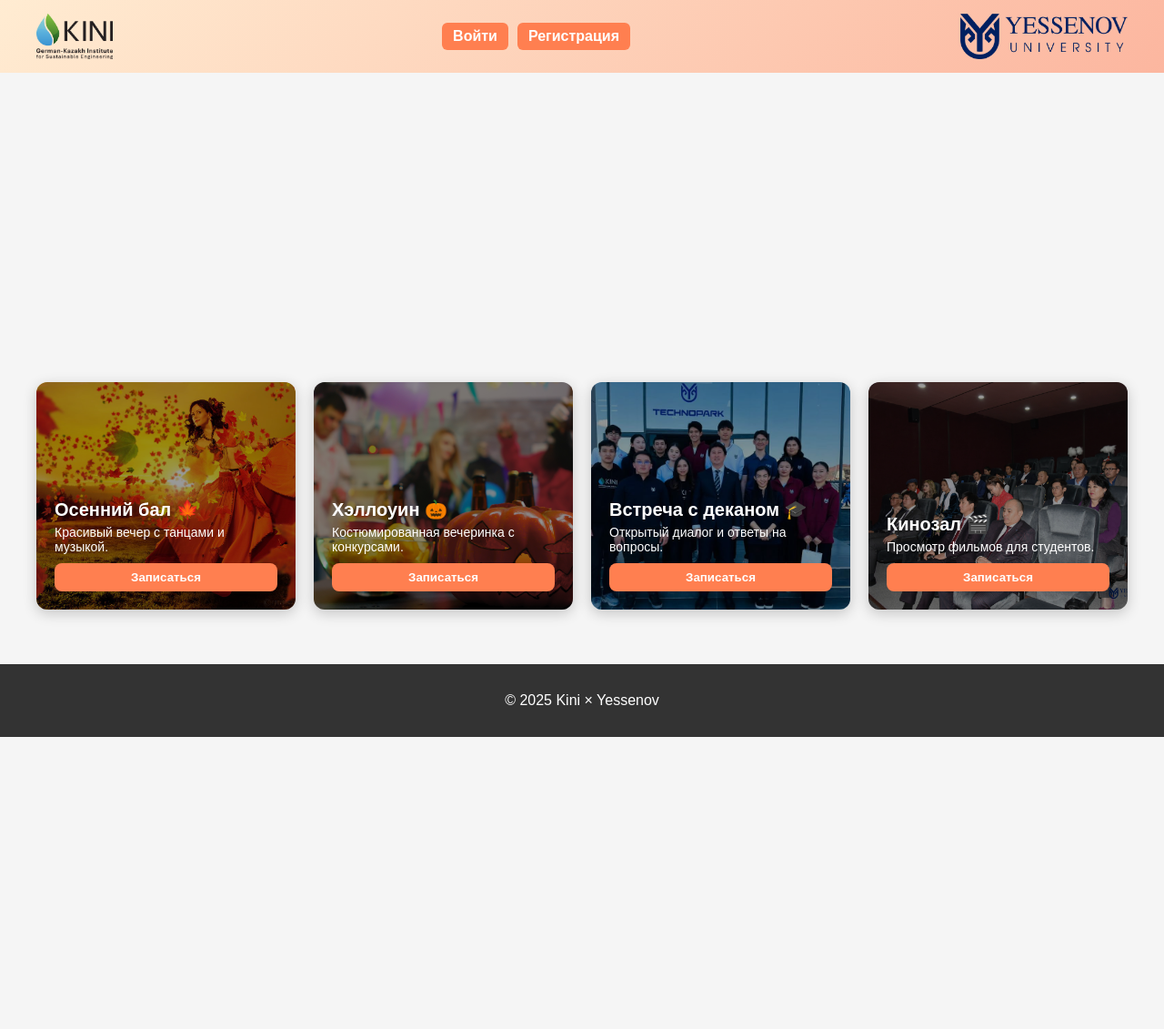
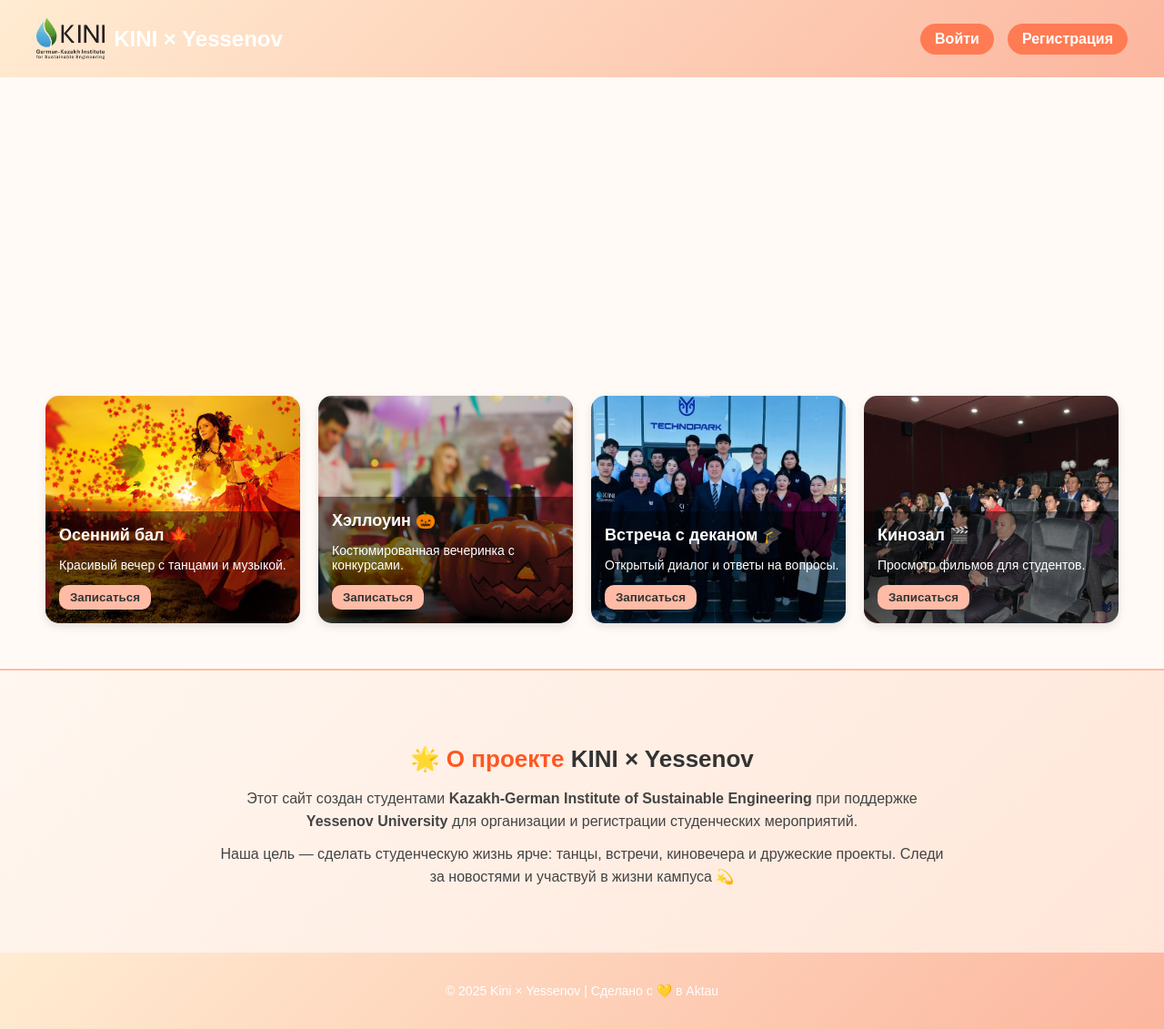
Before and after one commit to tendibaikyzyy-arch/event_project, a Django app: template events/templates/events/home.html in a window 1280 px wide. Shown: the whole page at 91% size. Before the commit the page ends 810 px from the top, so only its background shows below. Run offline with Django 5.2, Linux system fonts and the light colour scheme; the template is opened without the code that fills it, so the values that code supplies are empty.

Commit message:
Updated full home page design

```diff
--- a/events/templates/events/home.html
+++ b/events/templates/events/home.html
@@ -3,87 +3,205 @@
 <html lang="ru">
 <head>
     <meta charset="UTF-8">
-    <title>Kini × Yessenov — Главная</title>
+    <meta name="viewport" content="width=device-width, initial-scale=1.0">
+    <title>KINI × Yessenov — Главная</title>
+
     <style>
-        body { font-family: Arial, sans-serif; margin: 0; padding: 0; background: #f5f5f5; color: #333;}
+        body {
+            margin: 0;
+            font-family: "Poppins", sans-serif;
+            background: #fffaf6;
+            color: #333;
+        }
+
         header {
             background: linear-gradient(135deg, #ffecd2, #fcb69f);
-            padding: 15px 40px;
+            padding: 20px 40px;
             display: flex;
             justify-content: space-between;
             align-items: center;
         }
-        .logo { height: 50px; }
 
-        .banner { width: 100%; height: 300px; overflow: hidden; position: relative; }
+        header .logo {
+            display: flex;
+            align-items: center;
+        }
+
+        header .logo img {
+            height: 45px;
+            margin-right: 10px;
+        }
+
+        header h1 {
+            color: white;
+            font-size: 24px;
+            margin: 0;
+        }
+
+        .auth-buttons {
+            display: flex;
+            gap: 15px;
+        }
+
+        .auth-buttons a {
+            color: #fff;
+            background: #ff7b54;
+            padding: 8px 16px;
+            border-radius: 20px;
+            text-decoration: none;
+            font-weight: bold;
+            transition: 0.3s;
+        }
+
+        .auth-buttons a:hover {
+            background: #ff5722;
+        }
+
+        /* 🔹 Баннер баяу айналу */
+        .banner {
+            width: 100%;
+            height: 300px;
+            overflow: hidden;
+            position: relative;
+        }
+
         .slides {
             display: flex;
             width: 400%;
             height: 100%;
-    animation: slide 24s infinite ease-in-out;
+            animation: slide 20s infinite;
+            transition: transform 1s ease-in-out;
+        }
+
+        .slides img {
+            width: 100%;
+            height: 300px;
+            object-fit: cover;
         }
 
         @keyframes slide {
-    0%, 20% {
-        transform: translateX(0%);
-    }
-    25%, 45% {
-        transform: translateX(-100%);
-    }
-    50%, 70% {
-        transform: translateX(-200%);
-    }
-    75%, 95% {
-        transform: translateX(-300%);
-    }
-    100% {
-        transform: translateX(0%);
-    }
+            0%   { transform: translateX(0%); }
+            20%  { transform: translateX(0%); }
+            25%  { transform: translateX(-100%); }
+            45%  { transform: translateX(-100%); }
+            50%  { transform: translateX(-200%); }
+            70%  { transform: translateX(-200%); }
+            75%  { transform: translateX(-300%); }
+            95%  { transform: translateX(-300%); }
+            100% { transform: translateX(0%); }
         }
 
-        main { padding: 40px; }
-        .cards { display: grid; grid-template-columns: repeat(auto-fit, minmax(250px, 1fr)); gap: 20px; }
-        .card { position: relative; border-radius: 12px; height: 250px; background-size: cover; background-position: center; box-shadow: 0 4px 15px rgba(0,0,0,0.2); overflow: hidden; cursor: pointer; transition: transform 0.3s; }
-        .card:hover { transform: scale(1.03); }
-        .overlay { position: absolute; inset: 0; background: rgba(0,0,0,0.4); color: #fff; display: flex; flex-direction: column; justify-content: flex-end; padding: 20px; }
-        .overlay h3 { margin: 0; font-size: 20px; }
-        .overlay p { margin: 5px 0 0; font-size: 14px; }
-        footer { text-align: center; padding: 15px; background: #333; color: #fff; margin-top: 20px; }
+        /* 🔹 Карточкалар */
+        main {
+            padding: 50px;
+            background: #fffaf6;
+        }
+
+        .cards {
+            display: grid;
+            grid-template-columns: repeat(auto-fit, minmax(230px, 1fr));
+            gap: 20px;
+        }
+
+        .card {
+            position: relative;
+            height: 250px;
+            border-radius: 15px;
+            background-size: cover;
+            background-position: center;
+            overflow: hidden;
+            box-shadow: 0 4px 10px rgba(0,0,0,0.1);
+            transition: transform 0.3s;
+        }
+
+        .card:hover {
+            transform: scale(1.03);
+        }
+
+        .overlay {
+            background: rgba(0,0,0,0.45);
+            color: white;
+            position: absolute;
+            bottom: 0;
+            width: 100%;
+            padding: 15px;
+        }
+
+        .overlay h3 {
+            margin: 0;
+            font-size: 18px;
+        }
+
+        .overlay p {
+            font-size: 14px;
+        }
 
         .btn {
-            display:inline-block; margin-top:10px;
-            background:#ff7f50; color:#fff; border:none;
-            padding:8px 14px; border-radius:8px; font-weight:bold;
-            cursor:pointer; transition:.3s;
+            background: #ffbba5;
+            border: none;
+            color: #333;
+            border-radius: 10px;
+            padding: 6px 12px;
+            font-weight: bold;
+            cursor: pointer;
         }
-        .btn:hover { background:#ff5722; }
 
-        .auth-buttons { display: flex; gap: 10px; }
-        .auth-buttons a {
-            background: #ff7f50; color: #fff;
-            padding: 6px 12px; border-radius: 6px;
-            text-decoration: none; font-weight: bold;
-            transition: .3s;
+        .btn:hover {
+            background: #ff9f87;
         }
-        .auth-buttons a:hover { background: #ff5722; }
+
+        /* 🔹 "О проекте" секциясы */
+        .about {
+            text-align: center;
+            background: linear-gradient(135deg, #fff7f0, #ffe6d9);
+            padding: 60px 40px;
+            border-top: 2px solid #ffbca3;
+        }
+
+        .about h2 {
+            font-size: 26px;
+            color: #ff5722;
+            margin-bottom: 15px;
+        }
+
+        .about h2 span {
+            color: #333;
+            font-weight: bold;
+        }
+
+        .about p {
+     max-width: 800px;
+            margin: 10px auto;
+            line-height: 1.6;
+            color: #444;
+            font-size: 16px;
+        }
+
+        footer {
+            text-align: center;
+            padding: 20px;
+            background: linear-gradient(135deg, #ffecd2, #fcb69f);
+            color: #fff;
+            font-size: 14px;
+        }
     </style>
 </head>
+
 <body>
-    <!-- 🔹 Шапка -->
     <header>
-        <img src="{% static 'img/kini.png' %}" alt="Kini" class="logo">
-
+        <div class="logo">
+            <img src="{% static 'img/kini.png' %}" alt="KINI Logo">
+            <h1>KINI × Yessenov</h1>
+        </div>
         <div class="auth-buttons">
             {% if user.is_authenticated %}
-                <span style="color:white; font-weight:bold;">👋 {{ user.username }}</span>
+                <span style="color:white;">👋 {{ user.username }}</span>
                 <a href="{% url 'logout' %}">Выйти</a>
             {% else %}
                 <a href="{% url 'login' %}">Войти</a>
                 <a href="{% url 'signup' %}">Регистрация</a>
             {% endif %}
         </div>
-
-        <img src="{% static 'img/yessenov.png' %}" alt="Yessenov" class="logo">
     </header>
 
     <!-- 🔹 Слайдер -->
@@ -96,17 +214,18 @@
         </div>
     </section>
 
-    <!-- 🔹 Карточки мероприятий -->
+    <!-- 🔹 Карточкалар -->
     <main>
         <div class="cards">
-            <div class="card" style="background-image: url('{% static 'img/event1.jpg' %}')" data-event="1">
+            <div class="card" style="background-image: url('{% static "img/event1.jpg" %}');">
                 <div class="overlay">
                     <h3>Осенний бал 🍁</h3>
                     <p>Красивый вечер с танцами и музыкой.</p>
                     <button class="btn">Записаться</button>
                 </div>
             </div>
-         <div class="card" style="background-image: url('{% static 'img/event2.jpg' %}')" data-event="2">
+
+            <div class="card" style="background-image: url('{% static "img/event2.jpg" %}');">
                 <div class="overlay">
                     <h3>Хэллоуин 🎃</h3>
                     <p>Костюмированная вечеринка с конкурсами.</p>
@@ -114,7 +233,7 @@
                 </div>
             </div>
 
-            <div class="card" style="background-image: url('{% static 'img/event3.jpg' %}')" data-event="3">
+            <div class="card" style="background-image: url('{% static "img/event3.jpg" %}');">
                 <div class="overlay">
                     <h3>Встреча с деканом 🎓</h3>
                     <p>Открытый диалог и ответы на вопросы.</p>
@@ -122,7 +241,7 @@
                 </div>
             </div>
 
-            <div class="card" style="background-image: url('{% static 'img/event4.jpg' %}')" data-event="4">
+            <div class="card" style="background-image: url('{% static "img/event4.jpg" %}');">
                 <div class="overlay">
                     <h3>Кинозал 🎬</h3>
                     <p>Просмотр фильмов для студентов.</p>
@@ -132,26 +251,22 @@
         </div>
     </main>
 
+    <!-- 🔹 Блок о проекте -->
+    <section class="about">
+        <h2>🌟 О проекте <span>KINI × Yessenov</span></h2>
+        <p>
+            Этот сайт создан студентами <strong>Kazakh-German Institute of Sustainable Engineering</strong>
+            при поддержке <strong>Yessenov University</strong> для организации и регистрации студенческих мероприятий.
+        </p>
+        <p>
+            Наша цель — сделать студенческую жизнь ярче: танцы, встречи, киновечера и дружеские проекты.
+            Следи за новостями и участвуй в жизни кампуса 💫
+        </p>
+    </section>
+
     <!-- 🔹 Подвал -->
     <footer>
-        <p>© 2025 Kini × Yessenov</p>
+        <p>© 2025 Kini × Yessenov | Сделано с 💛 в Aktau</p>
     </footer>
-
-    <!-- 🔹 JS логика -->
-    <script>
-        document.querySelectorAll(".card .btn").forEach(btn=>{
-            btn.addEventListener("click", ()=>{
-                const isAuth = "{{ user.is_authenticated|yesno:'1,0' }}" === "1";
-                const eventId = btn.closest(".card").dataset.event;
-
-                if(!isAuth){
-                    alert("Чтобы записаться, пожалуйста войдите или зарегистрируйтесь 🙂");
-                    window.location.href = "{% url 'login' %}?next=/events/"+eventId+"/register/";
-                } else {
-                    window.location.href = "/events/"+eventId+"/register/";
-                }
-            });
-        });
-    </script>
 </body>
 </html>
```
Lines whose indentation alone changed are shown as unchanged.
